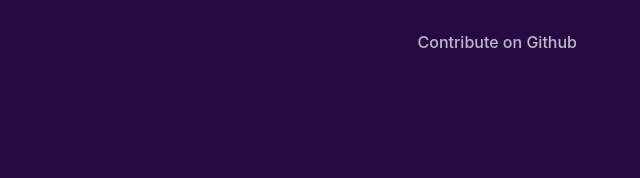
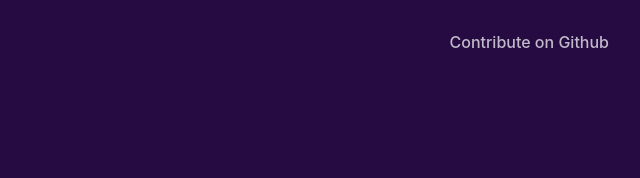
Before and after one commit to zehfernandes/pliim, a plain HTML site: page index.html in a window 1280 px wide. Shown: the top 178 px of the page, 479-1119 px from the left. Drawn offline with nearby package versions, Linux system fonts and the light colour scheme.

Commit message:
remove padding

```diff
--- a/index.html
+++ b/index.html
@@ -13,7 +13,7 @@
     <main class="center w-90 w-70-ns">
         <header class="dn db-ns pt4 pb6 cf">
           <ul class="links ma0 pa0 pt3 fr light-gray">
-            <li class="f5 fw5 pr4 dib"><a class="gray link link-hover" href="https://github.com/zehfernandes/pliim" target="_blank">Contribute on Github</a></li>
+            <li class="f5 fw5 dib"><a class="gray link link-hover" href="https://github.com/zehfernandes/pliim" target="_blank">Contribute on Github</a></li>
             <!--<li class="f5 fw5 dib"><a class="gray link link-hover" href="https://github.com/zehfernandes/pliim" target="_blank">Donate 🙏</a></li>-->
           </ul>
         </header>
```
